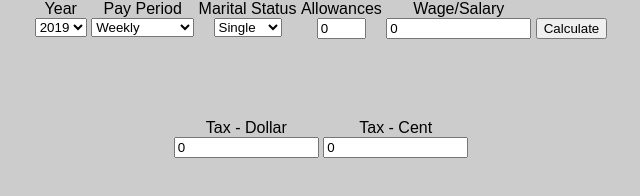
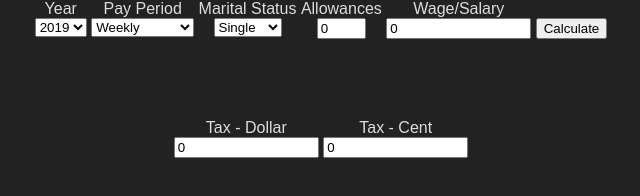
Before and after one commit to ak65234/pub15, a plain HTML site: page index.html in a window 1280 px wide. Shown: the whole page, without its empty margins (319-959 px from the left). Drawn offline with Linux system fonts and the dark colour scheme.

Commit message:
Added system-wide dark-mode support

```diff
--- a/main.css
+++ b/main.css
@@ -1,7 +1,8 @@
 body {
     margin: 0;
     padding: 0;
-    background-color: #ccc;
+    background-color: #ddd;
+    color: #000;
     font-family: Arial, Helvetica, sans-serif;
     font-size: 100%;
 }
@@ -35,3 +36,10 @@ body {
 .w45per {
     width: 45%;
 }
+
+@media (prefers-color-scheme: dark) {
+    body {
+        background-color: #222;
+        color: #ddd;
+    }
+}
```
